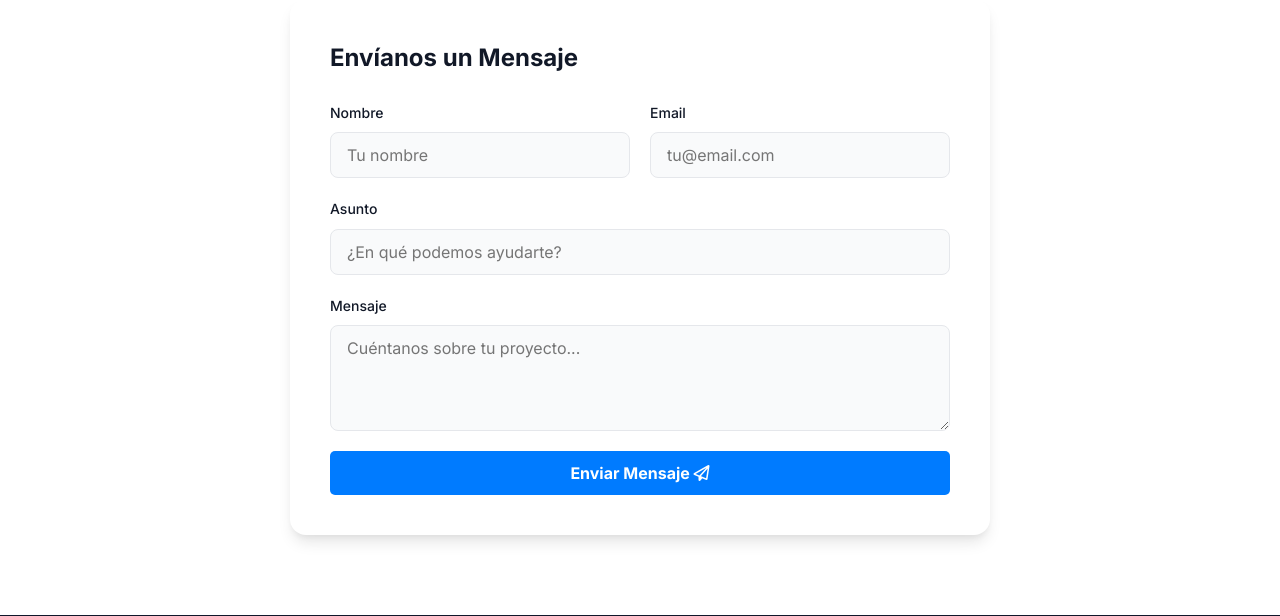
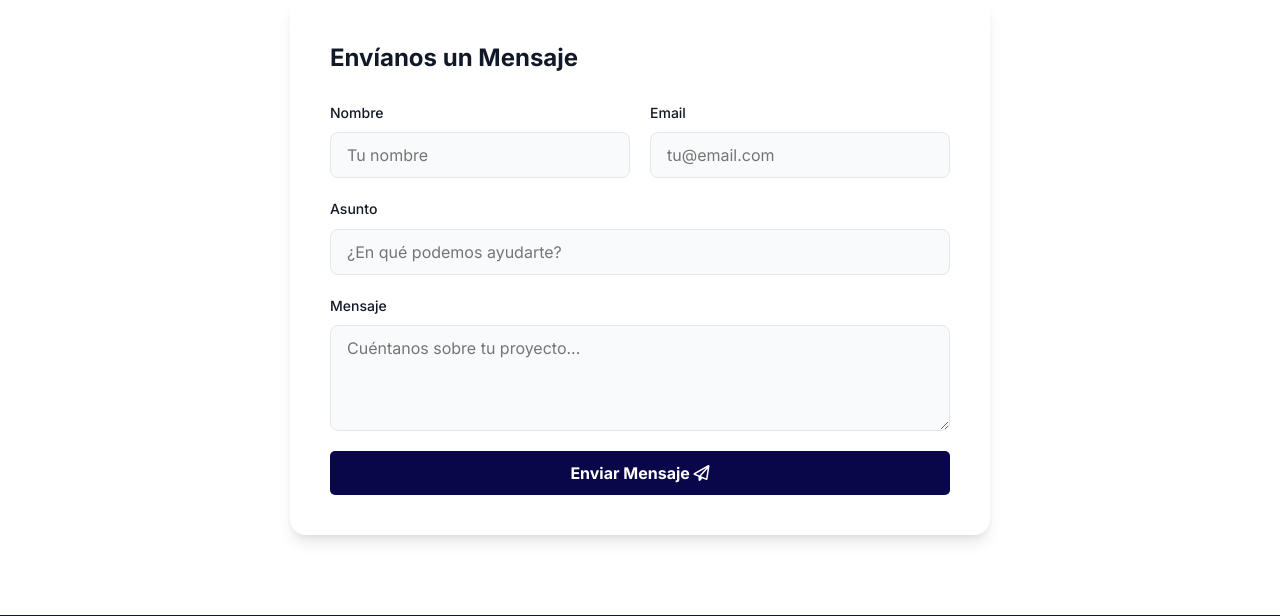
Before and after one commit to Danis050/Technova, a PHP site: page / in a window 1280 px wide. Shown: the part 3988-4604 px from the top of the page. Run offline with PHP 8.4, Linux system fonts and the light colour scheme.

Commit message:
Change submit button background color to #0a064a

```diff
--- a/css/style.css
+++ b/css/style.css
@@ -196,7 +196,7 @@ img {
 .btn-submit {
     width: 100%;
     padding: 12px;
-    background-color: #007bff;
+    background-color: #0a064a;
     color: white;
     border: none;
     border-radius: 5px;
```
